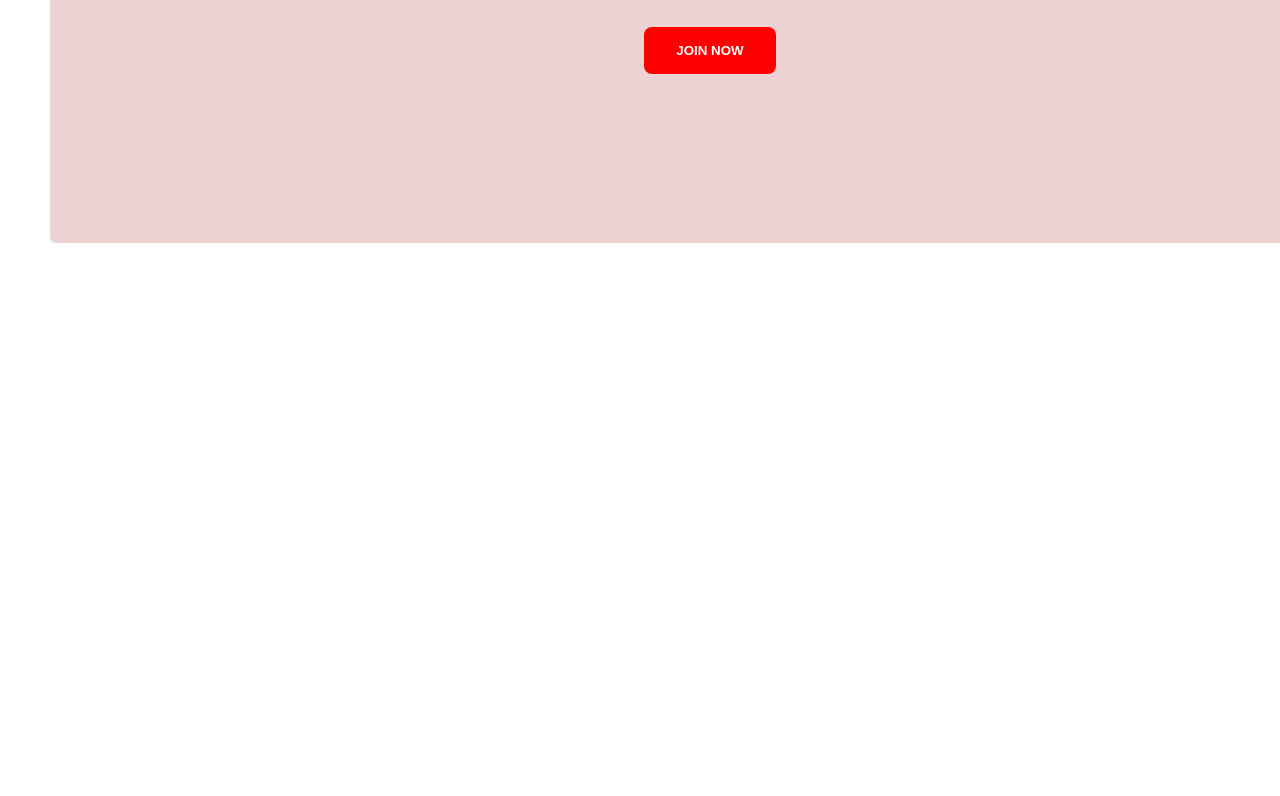
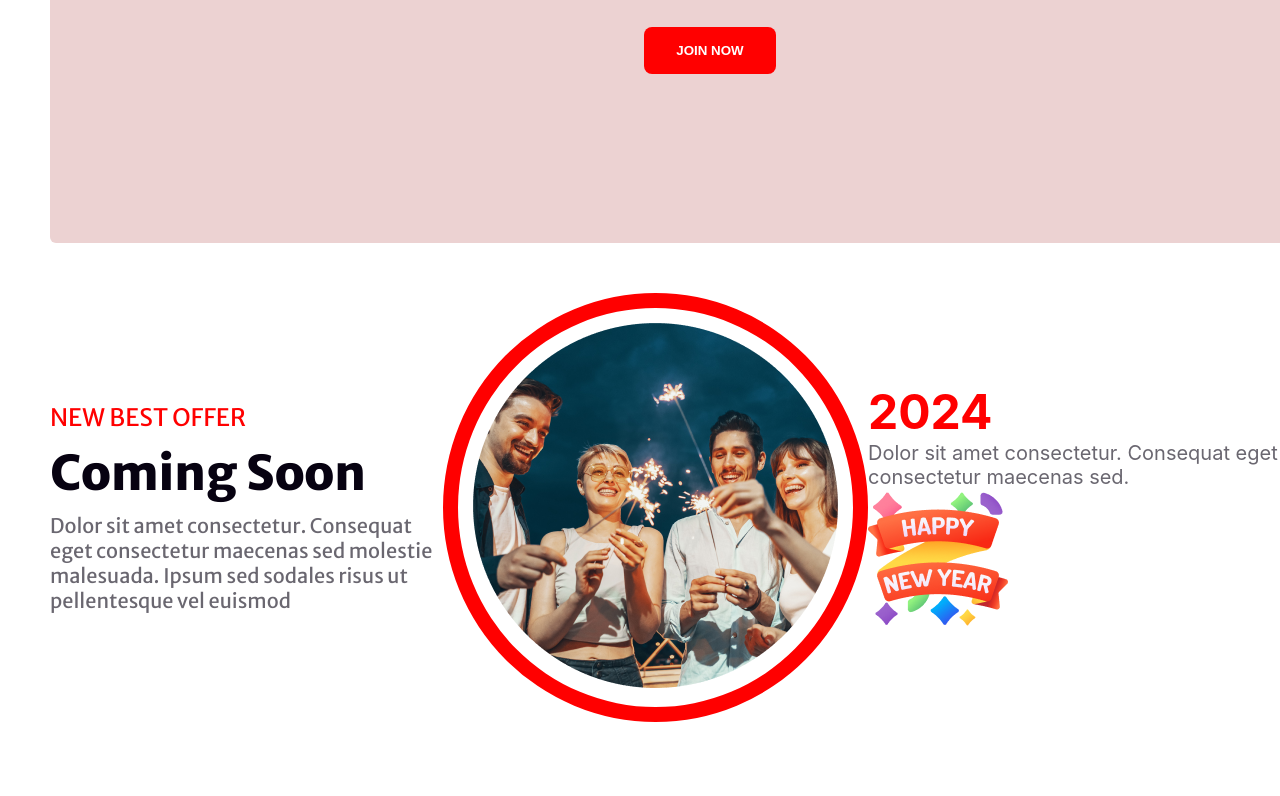
Before and after one commit to Alihossain387/asign-01, a plain HTML site: page index.html in a window 1280 px wide. Shown: the part 2309-3105 px from the top of the page. Before the commit the page ends 2602 px from the top, so only its background shows below. Drawn offline with Linux system fonts and the light colour scheme.

Commit message:
added nest offer section

```diff
--- a/index.html
+++ b/index.html
@@ -41,6 +41,24 @@
       <button class="join2">JOIN NOW</button>
      </div>
   </section>
+  <section class="bestoffer">
+   <div class="container">
+      <div class="left">
+         <h6>NEW BEST OFFER</h6>
+         <h1>Coming Soon</h1>
+         <p>Dolor sit amet consectetur. Consequat eget consectetur maecenas sed molestie malesuada. Ipsum sed sodales risus ut pellentesque vel euismod</p>
+      </div>
+      <div class="middle">
+         <img src="resources/Ellipse 1.png" alt="">
+      </div>
+      <div class="right">
+         <h1>2024</h1>
+         <p>Dolor sit amet consectetur. Consequat eget consectetur maecenas sed.</p>
+         <img src="resources/Group 96.png" alt="">
+      </div>
+   </div>
+
+  </section>
 
  </main>
  <footer>
--- a/styles/asign.css
+++ b/styles/asign.css
@@ -116,3 +116,54 @@ margin: 10px 340px 10px 120px;
  margin-top: 30px;
  font-weight: 600;
 }
+.bestoffer{
+ width: 1320px;
+ height: 500px;
+ margin: 50px;
+}
+.container{
+ display: flex;
+ align-items: center;
+ justify-content: space-evenly;
+}
+
+.left h6{
+color: #F00;
+font-size: 24px;
+font-weight: 500;
+}
+.left h1{
+ margin-top: 10px;
+color: #070211;
+font-size: 48px;
+font-weight: 900;
+text-transform: capitalize;
+}
+.left p{
+margin-top: 10px;
+color: rgba(7, 2, 17, 0.60);
+font-size: 20px;
+font-weight: 400;
+width: 393px;
+}
+.middle{
+ border: 15px solid #F00;
+ border-radius: 50%;
+ padding: 15px;
+ width: 393px;
+}
+.right h1{
+ color: #F00;
+font-family: Inter;
+font-size: 48px;
+font-style: normal;
+font-weight: 700;
+line-height: normal;
+}
+.right p{
+color: rgba(7, 2, 17, 0.60);
+font-family: Inter;
+font-size: 20px;
+font-style: normal;
+font-weight: 400;
+}
```
